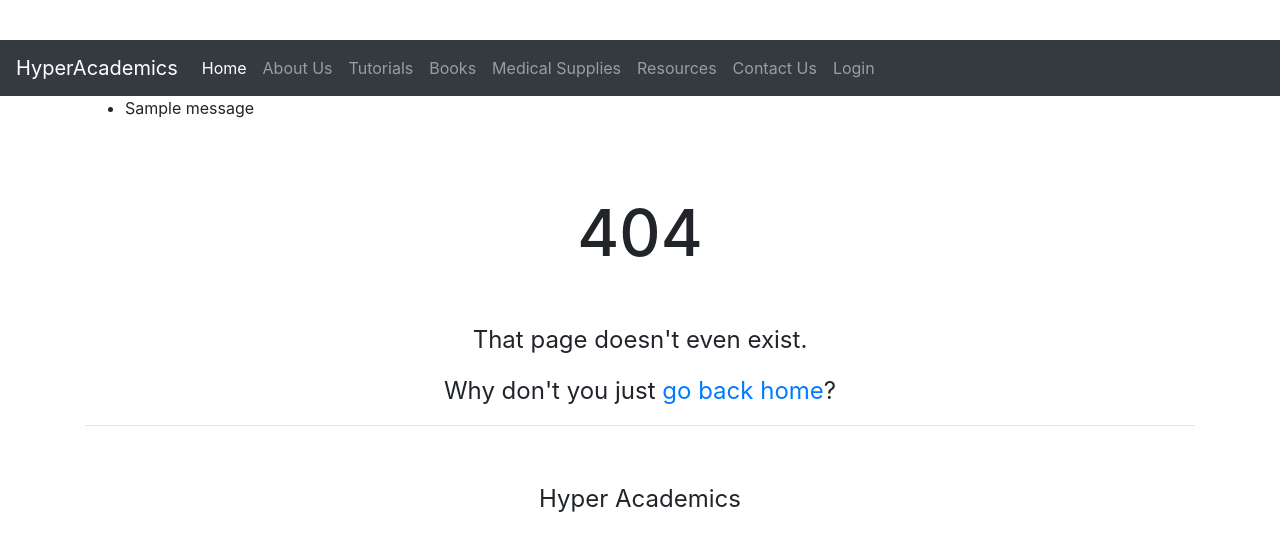
After one commit to davdbryson456/site, a Flask app: template app/templates/404.html in a window 1280 px wide. The commit adds this page. Shown: the top 551 px of the page. Run offline with Flask 2, Linux system fonts and the light colour scheme; the template is opened without the code that fills it, so the values that code supplies are empty; one stand-in notice (Sample message) is shown; some libraries are stand-ins or nearby versions.

Commit message:
contact us working

```diff
--- /dev/null
+++ b/app/templates/404.html
@@ -0,0 +1,29 @@
+{% extends "base.html" %}
+
+{% block title %} Page Not Found {% endblock %}
+
+{% block css %}
+
+<style type="text/css">
+  body{
+    padding-top: 40px;
+  }
+  h1, p{
+    text-align:center;
+  }
+  h1{
+    font-size:64px;
+    margin:75px 0 50px;
+  }
+  p{
+    font-size:24px;
+    margin:15px 0;
+  }
+</style>
+{% endblock %}
+
+{% block main %}
+<h1>404</h1>
+<p>That page doesn't even exist.</p>
+<p>Why don't you just <a href="{{ url_for('home') }}">go back home</a>?</p>
+{% endblock %}
--- a/app/templates/base.html
+++ b/app/templates/base.html
@@ -21,11 +21,29 @@
     <header>
         {% include "header.html" %}
     </header>
+
     <main>
         <div class="container">
+            {% with messages = get_flashed_messages() %}
+                    {% if messages %}
+                        <ul class="flashes">
+                        {% for message in messages %}
+                            <li>{{ message }}</li>
+                        {% endfor %}
+                        </ul>
+                    {% endif %}
+            {% endwith %}
+
+        </div>
+
+        <div class="container">
+
             {% block main %}{% endblock %}
+
         </div>
     </main>
+
+
     <footer>
         <div class="container">
             {% include "footer.html" %}
--- a/app/views.py
+++ b/app/views.py
@@ -1,6 +1,8 @@
 from app import app
-from flask import render_template,url_for
-
+from flask import render_template, url_for, flash, redirect
+from app import mail
+from flask_mail import Message
+from app.forms import contactform
 
 @app.route('/')
 def home():
@@ -39,13 +41,65 @@ def resources():
     return render_template('resources.html')
 
 
-@app.route('/contactus/')
+@app.route('/contactus/', methods=["GET", "POST"])
 def contactus():
 
-    return render_template('contactus.html')
+    contact = contactform()
+
+    if contact.validate_on_submit():
+
+        with mail.connect() as conn:
+
+            msg = Message(subject=contact.subject.data, sender="davidbryson@hotmail.com", recipients=["davidoliverbryson@gmail.com"])
+
+            body = ("Name:"+" "+contact.name.data+"\n" +
+                    "Email:"+" "+contact.email.data+"\n" +
+                    "Message:"+" "+contact.message.data)
+
+            msg.body = (body)
+
+
+            conn.send(msg)
+
+
+            flash('Message Sent','success')
+
+            return redirect(url_for('home'))
+
+    return render_template('contactus.html', contact = contact)
+
+
+
+
 
 
 @app.route('/login/', methods=["GET", "POST"])
 def login():
 
     return render_template('login.html')
+
+
+
+@app.route('/<file_name>.txt')
+def send_text_file(file_name):
+    """Send your static text file."""
+    file_dot_text = file_name + '.txt'
+    return app.send_static_file(file_dot_text)
+
+
+@app.after_request
+def add_header(response):
+    """
+    Add headers to both force latest IE rendering engine or Chrome Frame,
+    and also tell the browser not to cache the rendered page. If we wanted
+    to we could change max-age to 600 seconds which would be 10 minutes.
+    """
+    response.headers['X-UA-Compatible'] = 'IE=Edge,chrome=1'
+    response.headers['Cache-Control'] = 'public, max-age=0'
+    return response
+
+
+@app.errorhandler(404)
+def page_not_found(error):
+    """Custom 404 page."""
+    return render_template('404.html'), 404
```
Also changed, not shown: app/__init__.py (+6 -3 lines), app/forms.py (+5 -3 lines), app/templates/contactus.html (+11 -0 lines), requirements.txt (+8 -8 lines).
